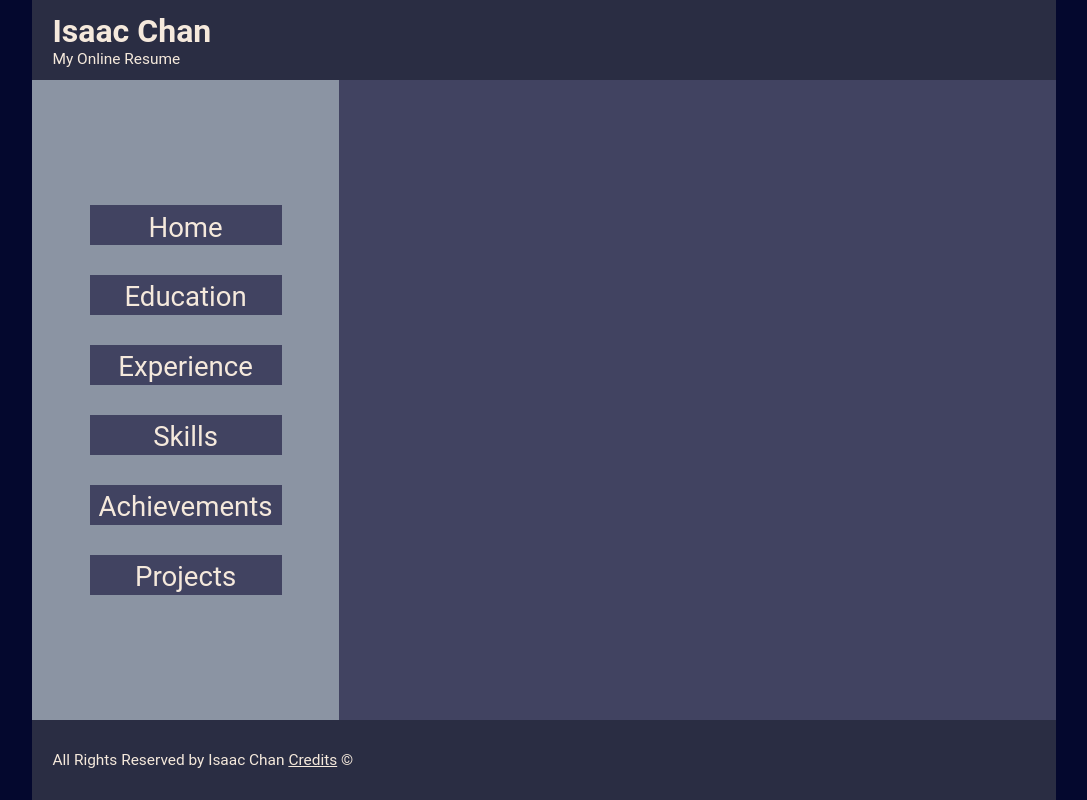
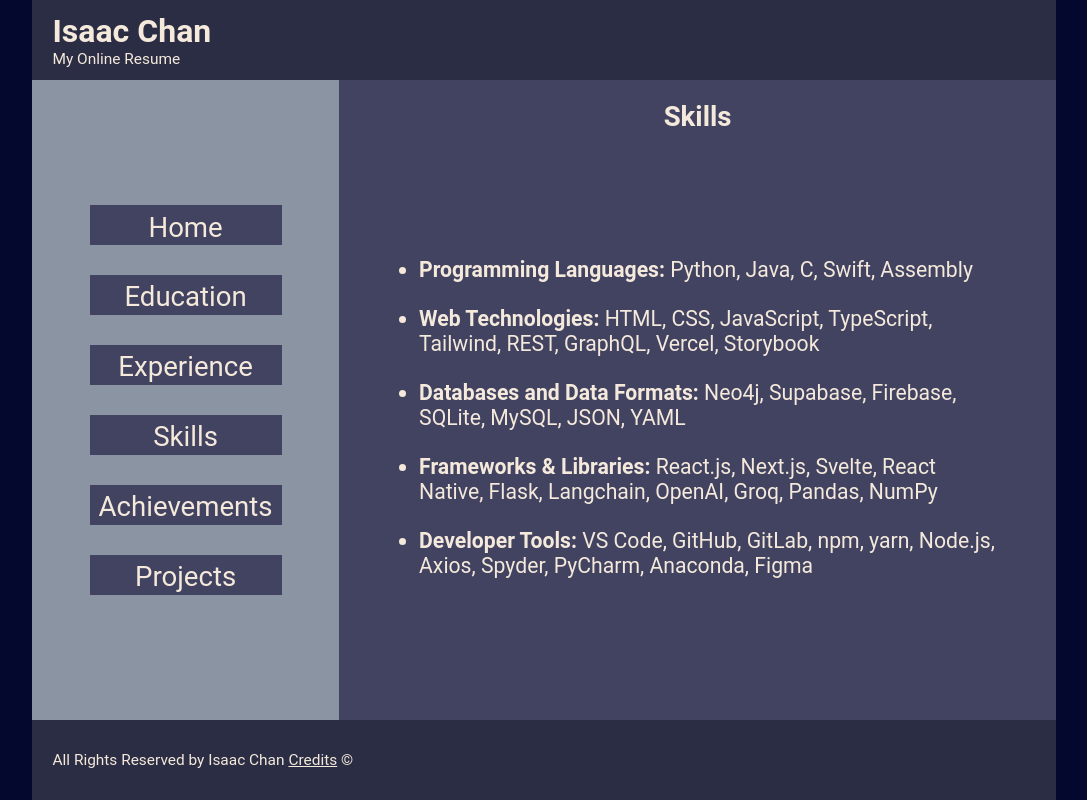
Before and after one commit to isaacch1213/mp-3, a React (Vite) app: page /skills in a window 1280 px wide. Shown: the whole page, without its empty margins (96-1183 px from the left). Built offline with nearby package versions, Linux system fonts and the light colour scheme.

Commit message:
added skills section + refactored h2 rendering + ran prettier

```diff
--- a/src/Root.tsx
+++ b/src/Root.tsx
@@ -1,10 +1,11 @@
-import { Routes, Route } from "react-router";
+import { Routes, Route, useLocation } from "react-router";
 import styled from "styled-components";
 import Header from "./Header";
 import Nav from "./Nav";
 import Home from "./components/Home";
 import Education from "./components/Education";
 import Experience from "./components/Experience";
+import Skills from "./components/Skills";
 import Footer from "./Footer";
 
 const PageWrapper = styled.div`
@@ -61,18 +62,34 @@
   }
 `;
 
+// Use a record to dynamically handle the title of each page based off the current route
+const pageTitle: Record<string, string> = {
+  "/": "Home",
+  "/education": "Education",
+  "/experience": "Experience",
+  "/skills": "Skills",
+  "/achievements": "Achievements",
+  "/projects": "Projects",
+};
+
 export default function Root() {
+  // Use React Router useLocation hook to get the curent path
+  const location = useLocation();
+
   return (
     <PageWrapper>
       <Header />
       <ContentContainer>
         <Nav />
         <StyledMain>
+          {/* Use the location objects property pathname to get the current path */}
+          <h2>{pageTitle[location.pathname]}</h2>
           <VerticalWrapper>
             <Routes>
               <Route path="/" element={<Home />} />
               <Route path="/education" element={<Education />} />
               <Route path="/experience" element={<Experience />} />
+              <Route path="/skills" element={<Skills />} />
             </Routes>
           </VerticalWrapper>
         </StyledMain>
--- a/src/components/Education.tsx
+++ b/src/components/Education.tsx
@@ -43,8 +43,6 @@
 
 export default function Education() {
   return (
-    <>
-      <h2>Education</h2>
     <EducationContainer>
       <SchoolWrapper>
         <SchoolContainer>
@@ -72,13 +70,11 @@
         </SchoolContainer>
         <RelevantCoursesContainer>
           <p>
-              <strong>Relevant Coursework:</strong> Data Structure and
-              Algorithms, Linear Algebra, Discrete Math, Computer Systems, Intro
-              to Databases
+            <strong>Relevant Coursework:</strong> Data Structure and Algorithms,
+            Linear Algebra, Discrete Math, Computer Systems, Intro to Databases
           </p>
         </RelevantCoursesContainer>
       </SchoolWrapper>
     </EducationContainer>
-    </>
   );
 }
--- a/src/components/Experience.tsx
+++ b/src/components/Experience.tsx
@@ -78,8 +78,6 @@
 
 export default function Experience() {
   return (
-    <>
-      <h2>Experience</h2>
     <ExperienceContainer>
       <ExperienceContent>
         <LogoItems>
@@ -125,11 +123,10 @@
             Developed a social media platform for outfit sharing as part of a
             semester-long technology innovation program at Boston University,
             featuring optimized outfit discoverability for over 100 clothing
-              items through a search suggestion feature powered by OpenAI
-              Vision. Led the technical development of content-sharing
-              capabilities by implementing user authentication and CRUD
-              operations for posts, friends, collections, and feeds using
-              Supabase.
+            items through a search suggestion feature powered by OpenAI Vision.
+            Led the technical development of content-sharing capabilities by
+            implementing user authentication and CRUD operations for posts,
+            friends, collections, and feeds using Supabase.
           </p>
         </ExperienceDescription>
       </ExperienceContent>
@@ -153,13 +150,12 @@
               getpupil.com
             </a>{" "}
             using Svelte, securing two partnerships, attracting over 50 beta
-              testers, and increasing investor interest. Streamlined
-              collaboration with the CEO, CTO, and design team by introducing
-              Scrum practices, boosting project efficiency by 30%.
+            testers, and increasing investor interest. Streamlined collaboration
+            with the CEO, CTO, and design team by introducing Scrum practices,
+            boosting project efficiency by 30%.
           </p>
         </ExperienceDescription>
       </ExperienceContent>
     </ExperienceContainer>
-    </>
   );
 }
--- a/src/components/Home.tsx
+++ b/src/components/Home.tsx
@@ -46,25 +46,22 @@
 
 export default function Home() {
   return (
-    <>
-      <h2>Home</h2>
     <HomeContainer>
       <StyledImg src={headshot} alt="Isaac Chan Headshot" />
       <PContainer>
         <p>Hello!</p>
         <p>
-            My name is Isaac and I'm a sophomore at Boston University majoring
-            in Computer Science with a minor in Data Science. I am a aspiring
+          My name is Isaac and I'm a sophomore at Boston University majoring in
+          Computer Science with a minor in Data Science. I am a aspiring
           full-stack software engineer who hopes to one day work at a company
           where I can make an actual positive change in our world.
         </p>
         <p>
           This is a website where you can learn more about my educational and
-            career background, as well as other relevant information that you
-            may find interesting.
+          career background, as well as other relevant information that you may
+          find interesting.
         </p>
       </PContainer>
     </HomeContainer>
-    </>
   );
 }
--- /dev/null
+++ b/src/components/Skills.tsx
@@ -0,0 +1,87 @@
+import styled from "styled-components";
+
+const SkillsContainer = styled.div`
+  display: flex;
+  flex-direction: column;
+  align-items: center;
+  width: 90%;
+  margin: 0 auto;
+
+  ul {
+    display: flex;
+    flex-direction: column;
+    width: 100%;
+    gap: 3vh;
+    padding-left: 2vw;
+  }
+
+  li {
+    width: 100%;
+    height: auto;
+    font-size: calc(2px + 1.5vw);
+  }
+
+  p {
+    font-size: calc(2px + 1.5vw);
+  }
+
+  @media screen and (max-width: 1000px) {
+    li {
+      font-size: calc(2px + 2.25vw);
+    }
+
+    p {
+      font-size: calc(2px + 2.25vw);
+    }
+  }
+
+  @media screen and (max-width: 750px) {
+    width: 95%;
+
+    li {
+      font-size: calc(3px + 3vw);
+    }
+
+    p {
+      font-size: calc(3px + 3vw);
+    }
+  }
+`;
+export default function Skills() {
+  return (
+    <SkillsContainer>
+      <ul>
+        <li>
+          <p>
+            <strong>Programming Languages: </strong>Python, Java, C, Swift,
+            Assembly
+          </p>
+        </li>
+        <li>
+          <p>
+            <strong>Web Technologies: </strong>HTML, CSS, JavaScript,
+            TypeScript, Tailwind, REST, GraphQL, Vercel, Storybook
+          </p>
+        </li>
+        <li>
+          <p>
+            <strong>Databases and Data Formats: </strong>Neo4j, Supabase,
+            Firebase, SQLite, MySQL, JSON, YAML
+          </p>
+        </li>
+        <li>
+          <p>
+            <strong>Frameworks & Libraries: </strong>React.js, Next.js, Svelte,
+            React Native, Flask, Langchain, OpenAI, Groq, Pandas, NumPy
+          </p>
+        </li>
+        <li>
+          <p>
+            <strong>Developer Tools: </strong>VS Code, GitHub, GitLab, npm,
+            yarn, Node.js, Axios, Spyder, PyCharm, Anaconda, Figma
+          </p>
+        </li>
+      </ul>
+    </SkillsContainer>
+  );
+}
```
Lines whose indentation alone changed are shown as unchanged.
